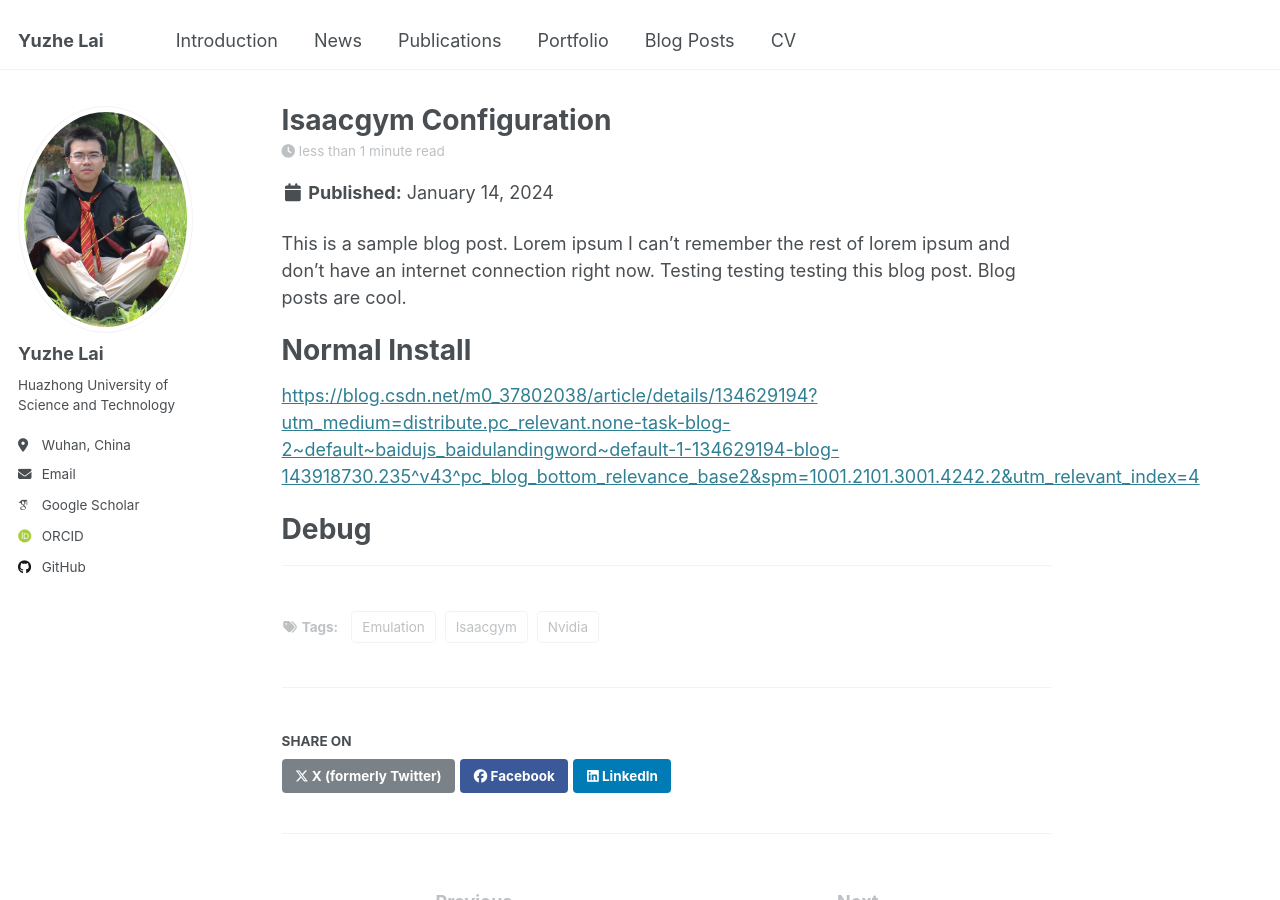
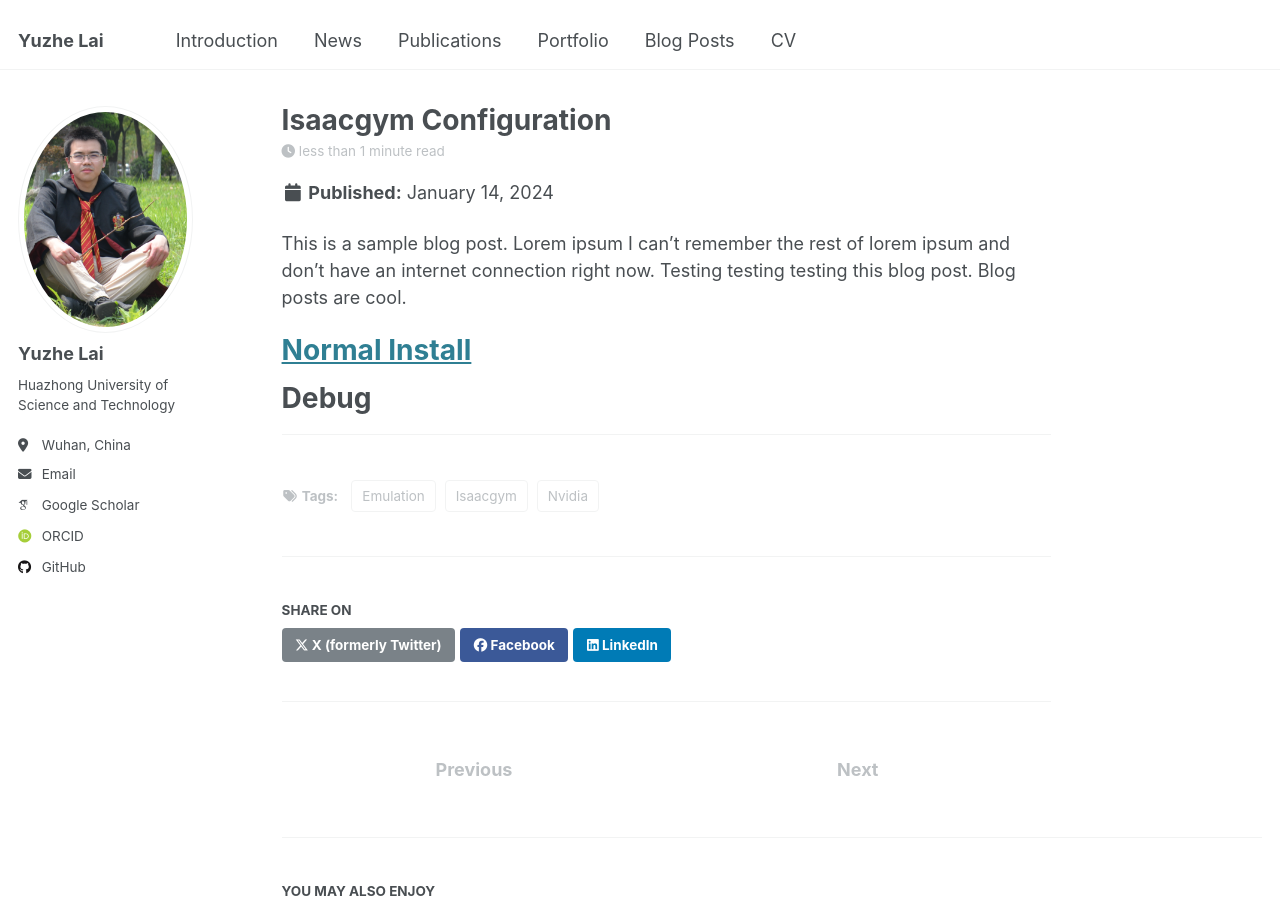
Before and after one commit to plague155/plague155.github.io, a Jekyll site: the page built from _posts/2012-08-14-blog-post-1.md, in a window 1280 px wide and 900 px high. Built offline with Jekyll 4.4.1, drawn with Linux system fonts in a browser that asks for light colours; some web fonts are replaced; some of the changed lines change nothing that is shown.

Commit message:
Update 2012-08-14-blog-post-1.md

```diff
--- a/_posts/2012-08-14-blog-post-1.md
+++ b/_posts/2012-08-14-blog-post-1.md
@@ -10,9 +10,9 @@ tags:
 
 This is a sample blog post. Lorem ipsum I can't remember the rest of lorem ipsum and don't have an internet connection right now. Testing testing testing this blog post. Blog posts are cool.
 
-Normal Install
+[Normal Install](https://blog.csdn.net/m0_37802038/article/details/134629194?utm_medium=distribute.pc_relevant.none-task-blog-2~default~baidujs_baidulandingword~default-1-134629194-blog-143918730.235^v43^pc_blog_bottom_relevance_base2&spm=1001.2101.3001.4242.2&utm_relevant_index=4)
 ======
-[https://blog.csdn.net/m0_37802038/article/details/134629194?utm_medium=distribute.pc_relevant.none-task-blog-2~default~baidujs_baidulandingword~default-1-134629194-blog-143918730.235^v43^pc_blog_bottom_relevance_base2&spm=1001.2101.3001.4242.2&utm_relevant_index=4](https://blog.csdn.net/m0_37802038/article/details/134629194?utm_medium=distribute.pc_relevant.none-task-blog-2~default~baidujs_baidulandingword~default-1-134629194-blog-143918730.235^v43^pc_blog_bottom_relevance_base2&spm=1001.2101.3001.4242.2&utm_relevant_index=4)
+
 
 Debug
 ======
```
